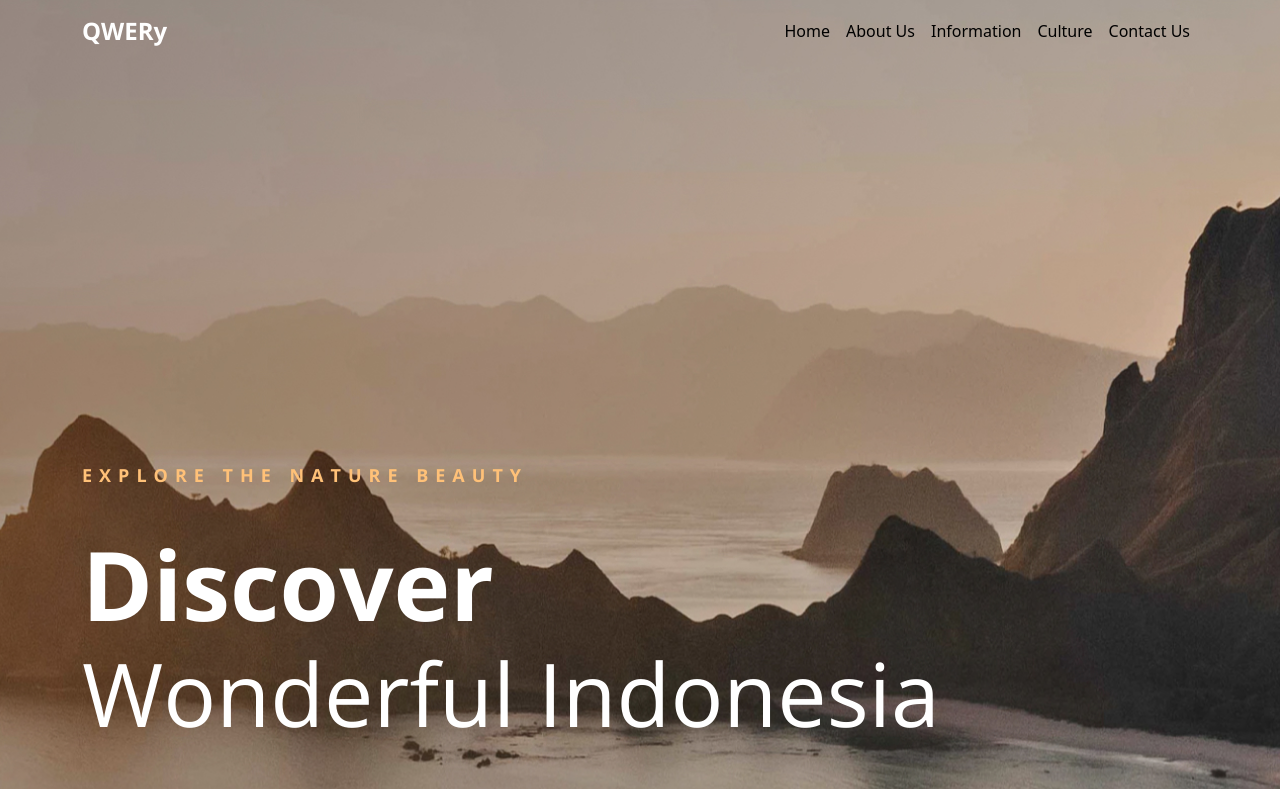
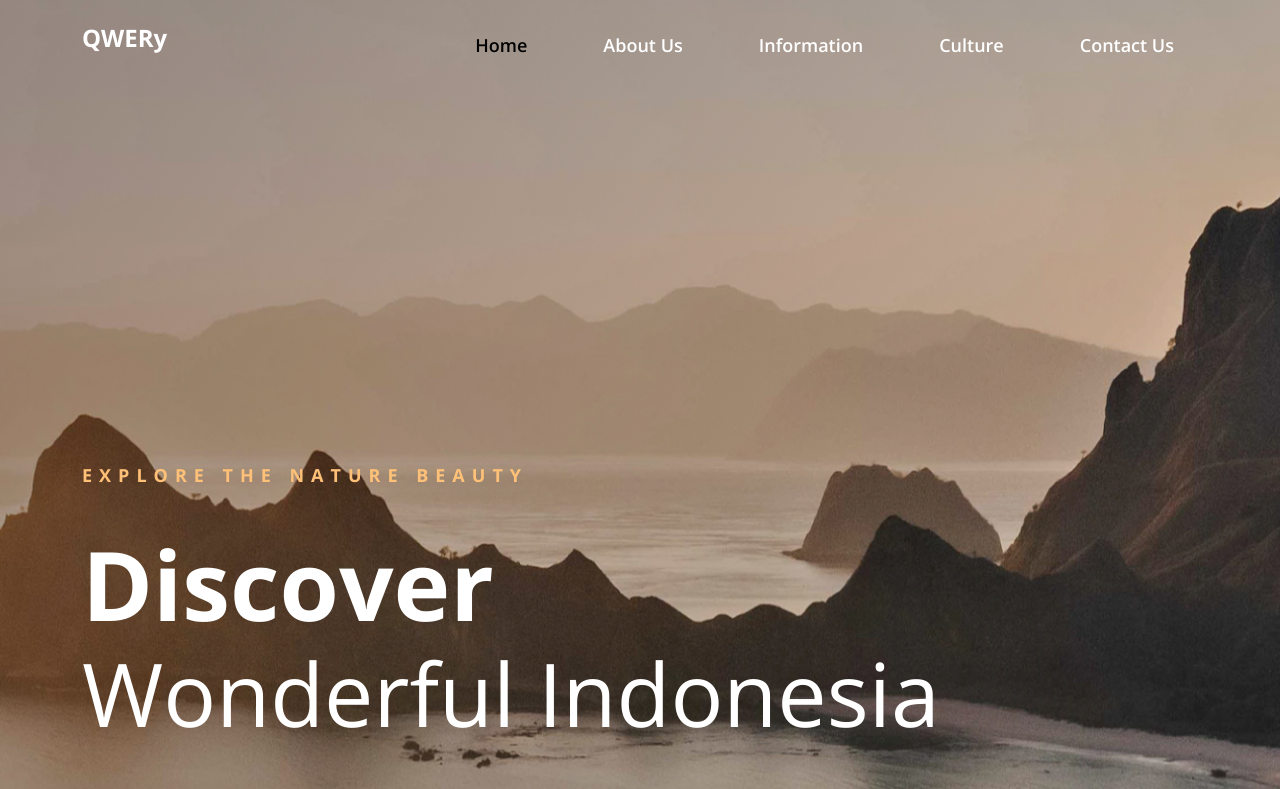
Before and after one commit to hossain-mahmud/qwery-landing-page, a plain HTML site: page index.html in a window 1280 px wide. Shown: the top 789 px of the page. Drawn offline with nearby package versions, Linux system fonts and the light colour scheme.

Commit message:
add all sections

```diff
--- a/css/style.css
+++ b/css/style.css
@@ -48,6 +48,22 @@ body{
     position: absolute;
     top: 0;
     left: 0;
+}
+.main_menu ul{
+    gap: 60px;
+}
+.main_menu ul li a{
+    font-size: 18px;
+    font-weight: 600;
+    font-family: var(--open_sans);
+    color: #fff !important;
+    transition: all linear .3s;
+}
+.main_menu ul li a:hover{
+    color: #000 !important;
+}
+.main_menu ul .active_home{
+    color: #000 !important;
 }
 .main_menu .navbar-brand{
     font-size: 24px;
--- a/index.html
+++ b/index.html
@@ -23,9 +23,9 @@
                     <span class="navbar-toggler-icon"></span>
                 </button>
                 <div class="collapse navbar-collapse" id="navbarSupportedContent">
-                    <ul class="navbar-nav ms-auto mb-2 mb-lg-0">
+                    <ul class="navbar-nav ms-auto m-3 mb-lg-0">
                         <li class="nav-item">
-                            <a class="nav-link active" aria-current="page" href="#">Home</a>
+                            <a class="nav-link active active_home" aria-current="page" href="#">Home</a>
                         </li>
                         <li class="nav-item">
                             <a class="nav-link active" aria-current="page" href="#">About Us</a>
```
